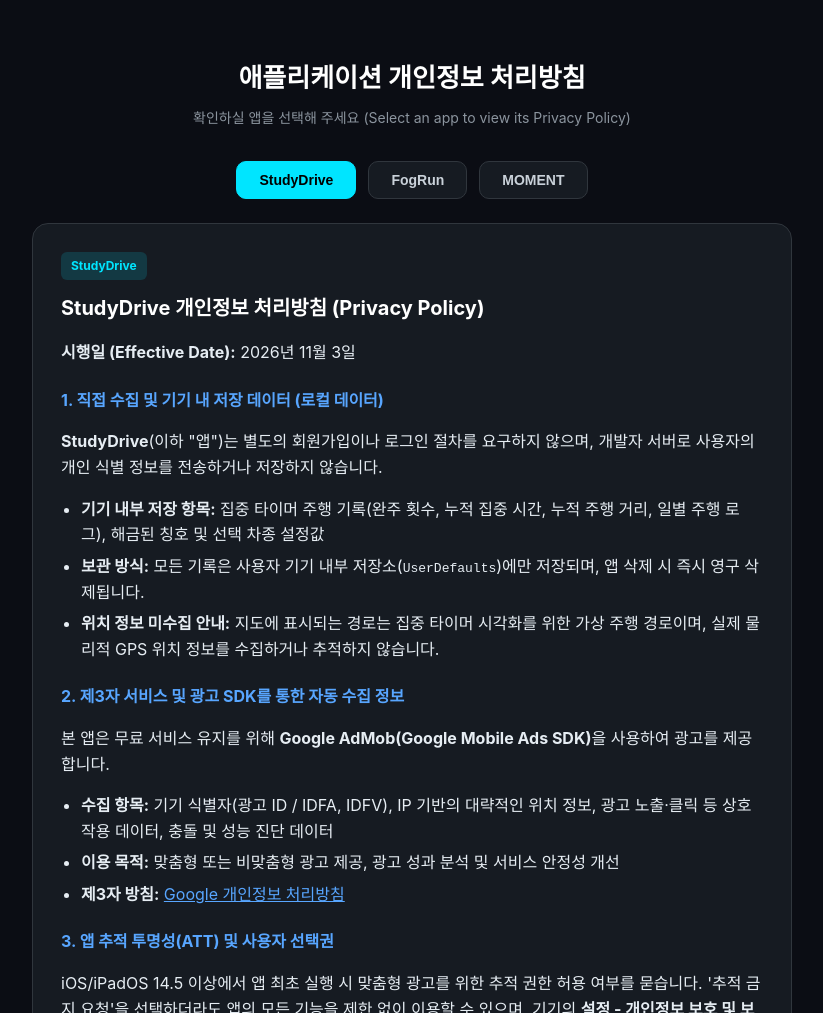
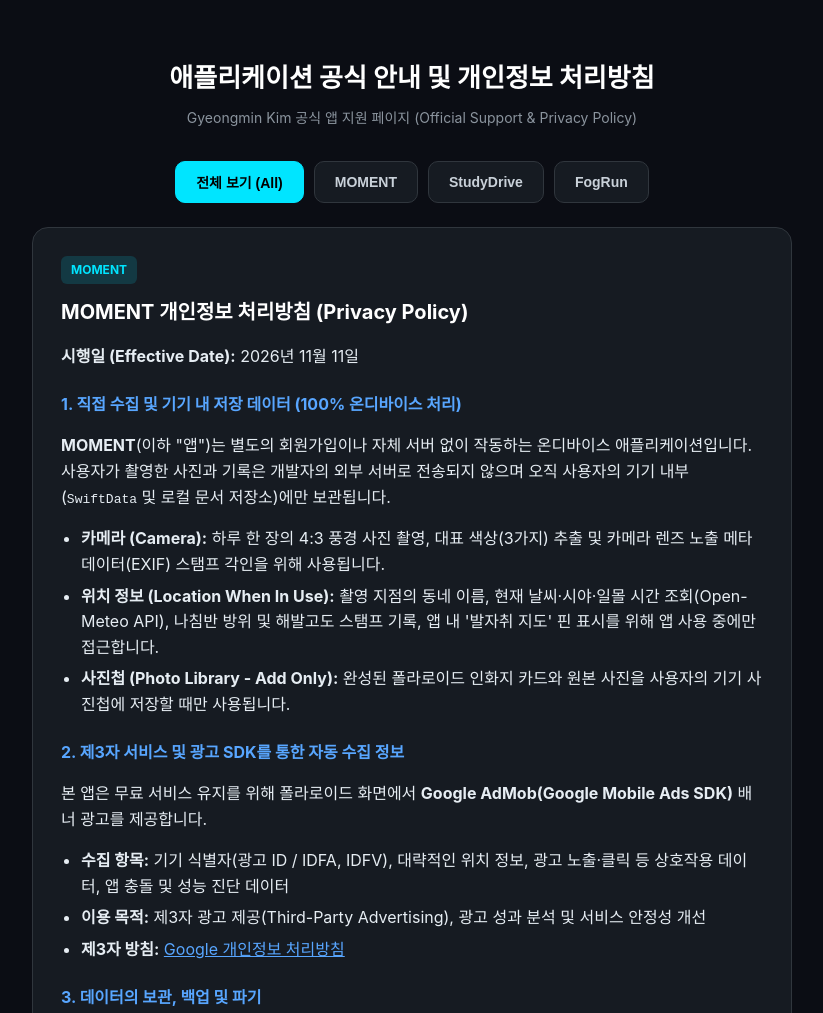
Before and after one commit to TTTU70110/tttu70110.github.io, a plain HTML site: page index.html in a window 1280 px wide. Shown: the top 1013 px of the page, without its empty margins (228-1051 px from the left). Drawn offline with Linux system fonts and the light colour scheme.

Commit message:
Update index.html

```diff
--- a/index.html
+++ b/index.html
@@ -3,7 +3,7 @@
 <head>
   <meta charset="utf-8">
   <meta name="viewport" content="width=device-width, initial-scale=1">
-  <title>애플리케이션 공식 안내 및 개인정보 처리방침 - StudyDrive, FogRun & MOMENT</title>
+  <title>애플리케이션 공식 안내 및 개인정보 처리방침 - MOMENT, StudyDrive & FogRun</title>
   <link rel="canonical" href="https://tttu70110.github.io/">
   <meta name="robots" content="index, follow">
   <style>
@@ -12,8 +12,8 @@
     .header { text-align: center; margin-bottom: 32px; }
     .header h1 { color: #ffffff; font-size: 26px; margin-bottom: 8px; }
     .header p { color: #8b949e; font-size: 14px; margin: 0; }
-    .tabs { display: flex; justify-content: center; gap: 12px; margin-bottom: 24px; flex-wrap: wrap; }
-    .tab-btn { padding: 10px 22px; border-radius: 10px; border: 1px solid #30363d; background: #161b22; color: #c9d1d9; font-weight: 700; cursor: pointer; font-size: 14px; transition: all 0.15s ease; }
+    .tabs { display: flex; justify-content: center; gap: 10px; margin-bottom: 24px; flex-wrap: wrap; }
+    .tab-btn { padding: 10px 20px; border-radius: 10px; border: 1px solid #30363d; background: #161b22; color: #c9d1d9; font-weight: 700; cursor: pointer; font-size: 14px; transition: all 0.15s ease; }
     .tab-btn.active { background: #00e5ff; color: #000000; border-color: #00e5ff; }
     .card { background: #161b22; border: 1px solid #30363d; border-radius: 16px; padding: 28px; margin-bottom: 24px; }
     .badge { display: inline-block; padding: 4px 10px; border-radius: 6px; background: rgba(0, 229, 255, 0.15); color: #00e5ff; font-size: 12px; font-weight: 700; margin-bottom: 8px; }
@@ -27,12 +27,20 @@
   </style>
   <script>
     function showApp(appName) {
-      const apps = ['studydrive', 'fogrun', 'moment'];
+      const apps = ['moment', 'studydrive', 'fogrun'];
       apps.forEach(app => {
         const section = document.getElementById(app + '-section');
-        const btn = document.getElementById('btn-' + app);
-        if (section) section.style.display = (app === appName) ? 'block' : 'none';
-        if (btn) btn.classList.toggle('active', app === appName);
+        if (section) {
+          section.style.display = (appName === 'all' || app === appName) ? 'block' : 'none';
+        }
+      });
+
+      const buttons = ['all', 'moment', 'studydrive', 'fogrun'];
+      buttons.forEach(btnId => {
+        const btn = document.getElementById('btn-' + btnId);
+        if (btn) {
+          btn.classList.toggle('active', btnId === appName);
+        }
       });
     }
 
@@ -41,8 +49,10 @@
       const params = new URLSearchParams(window.location.search);
       const queryApp = params.get('app')?.toLowerCase();
       const target = hash || queryApp;
-      if (['studydrive', 'fogrun', 'moment'].includes(target)) {
+      if (['moment', 'studydrive', 'fogrun'].includes(target)) {
         showApp(target);
+      } else {
+        showApp('all');
       }
     });
   </script>
@@ -50,17 +60,55 @@
 <body>
   <div class="container">
     <div class="header">
-      <h1>애플리케이션 개인정보 처리방침</h1>
-      <p>확인하실 앱을 선택해 주세요 (Select an app to view its Privacy Policy)</p>
+      <h1>애플리케이션 공식 안내 및 개인정보 처리방침</h1>
+      <p>Gyeongmin Kim 공식 앱 지원 페이지 (Official Support & Privacy Policy)</p>
     </div>
 
     <div class="tabs">
-      <button id="btn-studydrive" class="tab-btn active" onclick="showApp('studydrive')">StudyDrive</button>
+      <button id="btn-all" class="tab-btn active" onclick="showApp('all')">전체 보기 (All)</button>
+      <button id="btn-moment" class="tab-btn" onclick="showApp('moment')">MOMENT</button>
+      <button id="btn-studydrive" class="tab-btn" onclick="showApp('studydrive')">StudyDrive</button>
       <button id="btn-fogrun" class="tab-btn" onclick="showApp('fogrun')">FogRun</button>
-      <button id="btn-moment" class="tab-btn" onclick="showApp('moment')">MOMENT</button>
     </div>
 
-    <!-- 1. StudyDrive 섹션 -->
+    <!-- 1. MOMENT 섹션 (최상단 기본 노출) -->
+    <div id="moment-section" class="card">
+      <span class="badge">MOMENT</span>
+      <h2>MOMENT 개인정보 처리방침 (Privacy Policy)</h2>
+      <p><strong>시행일 (Effective Date):</strong> 2026년 11월 11일</p>
+
+      <h3>1. 직접 수집 및 기기 내 저장 데이터 (100% 온디바이스 처리)</h3>
+      <p><strong>MOMENT</strong>(이하 "앱")는 별도의 회원가입이나 자체 서버 없이 작동하는 온디바이스 애플리케이션입니다. 사용자가 촬영한 사진과 기록은 개발자의 외부 서버로 전송되지 않으며 오직 사용자의 기기 내부(<code>SwiftData</code> 및 로컬 문서 저장소)에만 보관됩니다.</p>
+      <ul>
+        <li><strong>카메라 (Camera):</strong> 하루 한 장의 4:3 풍경 사진 촬영, 대표 색상(3가지) 추출 및 카메라 렌즈 노출 메타데이터(EXIF) 스탬프 각인을 위해 사용됩니다.</li>
+        <li><strong>위치 정보 (Location When In Use):</strong> 촬영 지점의 동네 이름, 현재 날씨·시야·일몰 시간 조회(Open-Meteo API), 나침반 방위 및 해발고도 스탬프 기록, 앱 내 '발자취 지도' 핀 표시를 위해 앱 사용 중에만 접근합니다.</li>
+        <li><strong>사진첩 (Photo Library - Add Only):</strong> 완성된 폴라로이드 인화지 카드와 원본 사진을 사용자의 기기 사진첩에 저장할 때만 사용됩니다.</li>
+      </ul>
+
+      <h3>2. 제3자 서비스 및 광고 SDK를 통한 자동 수집 정보</h3>
+      <p>본 앱은 무료 서비스 유지를 위해 폴라로이드 화면에서 <strong>Google AdMob(Google Mobile Ads SDK)</strong> 배너 광고를 제공합니다.</p>
+      <ul>
+        <li><strong>수집 항목:</strong> 기기 식별자(광고 ID / IDFA, IDFV), 대략적인 위치 정보, 광고 노출·클릭 등 상호작용 데이터, 앱 충돌 및 성능 진단 데이터</li>
+        <li><strong>이용 목적:</strong> 제3자 광고 제공(Third-Party Advertising), 광고 성과 분석 및 서비스 안정성 개선</li>
+        <li><strong>제3자 방침:</strong> <a href="https://policies.google.com/privacy" target="_blank" rel="noopener">Google 개인정보 처리방침</a></li>
+      </ul>
+
+      <h3>3. 데이터의 보관, 백업 및 파기</h3>
+      <p>모든 사진과 일별 기록은 사용자의 기기 내부에만 저장됩니다. 사용자가 설정 메뉴의 '백업 파일 내보내기'를 실행할 경우 사용자가 직접 지정한 경로(iCloud Drive 또는 파일 앱)에 백업 파일이 생성되며, 앱을 삭제할 경우 기기 내 모든 데이터는 즉시 영구 파기됩니다.</p>
+
+      <h3>4. 문의처 (Contact Us)</h3>
+      <ul>
+        <li><strong>개발자:</strong> 김경민 (Gyeongmin Kim)</li>
+        <li><strong>이메일:</strong> kspc369@gmail.com</li>
+      </ul>
+
+      <hr>
+
+      <h2>English Version (MOMENT)</h2>
+      <p><strong>MOMENT</strong> operates as a 100% on-device photo journal without user registration or external developer servers. All captured 4:3 photos, color palettes, captions, and location stamps are stored exclusively on your local device. Camera access is used solely to take daily scenery photos, Location access is used to stamp neighborhood names, weather, compass heading, and display pins on the in-app footprint map, and Photo Library access is used to save rendered Polaroid cards. We use <strong>Google AdMob</strong> to display banner ads, which may collect device identifiers (IDFA/IDFV), coarse location, usage data, and crash diagnostics in accordance with <a href="https://policies.google.com/privacy" target="_blank" rel="noopener">Google's Privacy Policy</a>.</p>
+    </div>
+
+    <!-- 2. StudyDrive 섹션 -->
     <div id="studydrive-section" class="card">
       <span class="badge">StudyDrive</span>
       <h2>StudyDrive 개인정보 처리방침 (Privacy Policy)</h2>
@@ -97,8 +145,8 @@
       <p><strong>StudyDrive</strong> does not require account registration and stores all focus timer logs locally on your device. Map routes are simulated virtual routes and do not track your real-world GPS location. We use <strong>Google AdMob</strong> to serve ads, which may collect device identifiers (IDFA/IDFV), coarse location, usage data, and crash diagnostics in accordance with <a href="https://policies.google.com/privacy" target="_blank" rel="noopener">Google's Privacy Policy</a>.</p>
     </div>
 
-    <!-- 2. FogRun 섹션 -->
-    <div id="fogrun-section" class="card" style="display: none;">
+    <!-- 3. FogRun 섹션 -->
+    <div id="fogrun-section" class="card">
       <span class="badge">FogRun</span>
       <h2>FogRun 개인정보 처리방침 (Privacy Policy)</h2>
       <p><strong>시행일 (Effective Date):</strong> 2026년 11월 3일</p>
@@ -125,45 +173,8 @@
       <p><strong>FogRun</strong> uses your device's location services (GPS) solely to track your movement and uncover the map fog on your device. Your location history is stored locally on your device and is never sold or transmitted to external servers.</p>
     </div>
 
-    <!-- 3. MOMENT 섹션 -->
-    <div id="moment-section" class="card" style="display: none;">
-      <span class="badge">MOMENT</span>
-      <h2>MOMENT 개인정보 처리방침 (Privacy Policy)</h2>
-      <p><strong>시행일 (Effective Date):</strong> 2026년 11월 11일</p>
-
-      <h3>1. 직접 수집 및 기기 내 저장 데이터 (100% 온디바이스 처리)</h3>
-      <p><strong>MOMENT</strong>(이하 "앱")는 별도의 회원가입이나 자체 서버 없이 작동하는 온디바이스 애플리케이션입니다. 사용자가 촬영한 사진과 기록은 개발자의 외부 서버로 전송되지 않으며 오직 사용자의 기기 내부(<code>SwiftData</code> 및 로컬 문서 저장소)에만 보관됩니다.</p>
-      <ul>
-        <li><strong>카메라 (Camera):</strong> 하루 한 장의 4:3 풍경 사진 촬영, 대표 색상(3가지) 추출 및 카메라 렌즈 노출 메타데이터(EXIF) 스탬프 각인을 위해 사용됩니다.</li>
-        <li><strong>위치 정보 (Location When In Use):</strong> 촬영 지점의 동네 이름, 현재 날씨·시야·일몰 시간 조회(Open-Meteo API), 나침반 방위 및 해발고도 스탬프 기록, 앱 내 '발자취 지도' 핀 표시를 위해 앱 사용 중에만 접근합니다.</li>
-        <li><strong>사진첩 (Photo Library - Add Only):</strong> 완성된 폴라로이드 인화지 카드와 원본 사진을 사용자의 기기 사진첩에 저장할 때만 사용됩니다.</li>
-      </ul>
-
-      <h3>2. 제3자 서비스 및 광고 SDK를 통한 자동 수집 정보</h3>
-      <p>본 앱은 무료 서비스 유지를 위해 폴라로이드 화면에서 <strong>Google AdMob(Google Mobile Ads SDK)</strong> 배너 광고를 제공합니다.</p>
-      <ul>
-        <li><strong>수집 항목:</strong> 기기 식별자(광고 ID / IDFA, IDFV), 대략적인 위치 정보, 광고 노출·클릭 등 상호작용 데이터, 앱 충돌 및 성능 진단 데이터</li>
-        <li><strong>이용 목적:</strong> 제3자 광고 제공(Third-Party Advertising), 광고 성과 분석 및 서비스 안정성 개선</li>
-        <li><strong>제3자 방침:</strong> <a href="https://policies.google.com/privacy" target="_blank" rel="noopener">Google 개인정보 처리방침</a></li>
-      </ul>
-
-      <h3>3. 데이터의 보관, 백업 및 파기</h3>
-      <p>모든 사진과 일별 기록은 사용자의 기기 내부에만 저장됩니다. 사용자가 설정 메뉴의 '백업 파일 내보내기'를 실행할 경우 사용자가 직접 지정한 경로(iCloud Drive 또는 파일 앱)에 백업 파일이 생성되며, 앱을 삭제할 경우 기기 내 모든 데이터는 즉시 영구 파기됩니다.</p>
-
-      <h3>4. 문의처 (Contact Us)</h3>
-      <ul>
-        <li><strong>개발자:</strong> 김경민 (Gyeongmin Kim)</li>
-        <li><strong>이메일:</strong> kspc369@gmail.com</li>
-      </ul>
-
-      <hr>
-
-      <h2>English Version (MOMENT)</h2>
-      <p><strong>MOMENT</strong> operates as a 100% on-device photo journal without user registration or external developer servers. All captured 4:3 photos, color palettes, captions, and location stamps are stored exclusively on your local device. Camera access is used solely to take daily scenery photos, Location access is used to stamp neighborhood names, weather, compass heading, and display pins on the in-app footprint map, and Photo Library access is used to save rendered Polaroid cards. We use <strong>Google AdMob</strong> to display banner ads, which may collect device identifiers (IDFA/IDFV), coarse location, usage data, and crash diagnostics in accordance with <a href="https://policies.google.com/privacy" target="_blank" rel="noopener">Google's Privacy Policy</a>.</p>
-    </div>
-
     <div class="footer">
-      <p>© 2026 Gyeongmin Kim. All rights reserved. | <a href="/app-ads.txt">app-ads.txt</a></p>
+      <p>© 2026 Gyeongmin Kim. All rights reserved. | <a href="https://tttu70110.github.io/app-ads.txt">app-ads.txt</a></p>
     </div>
   </div>
 </body>
```
